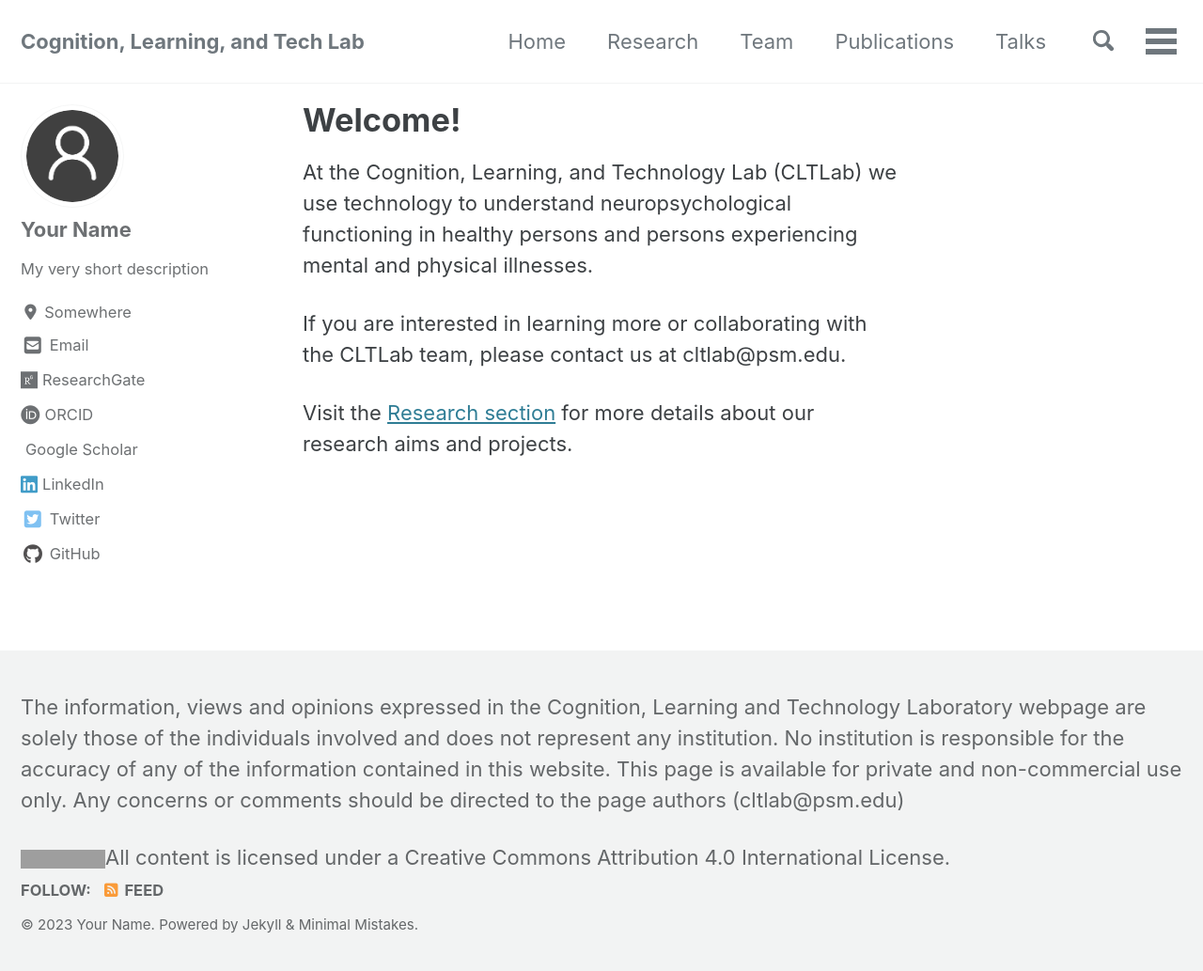
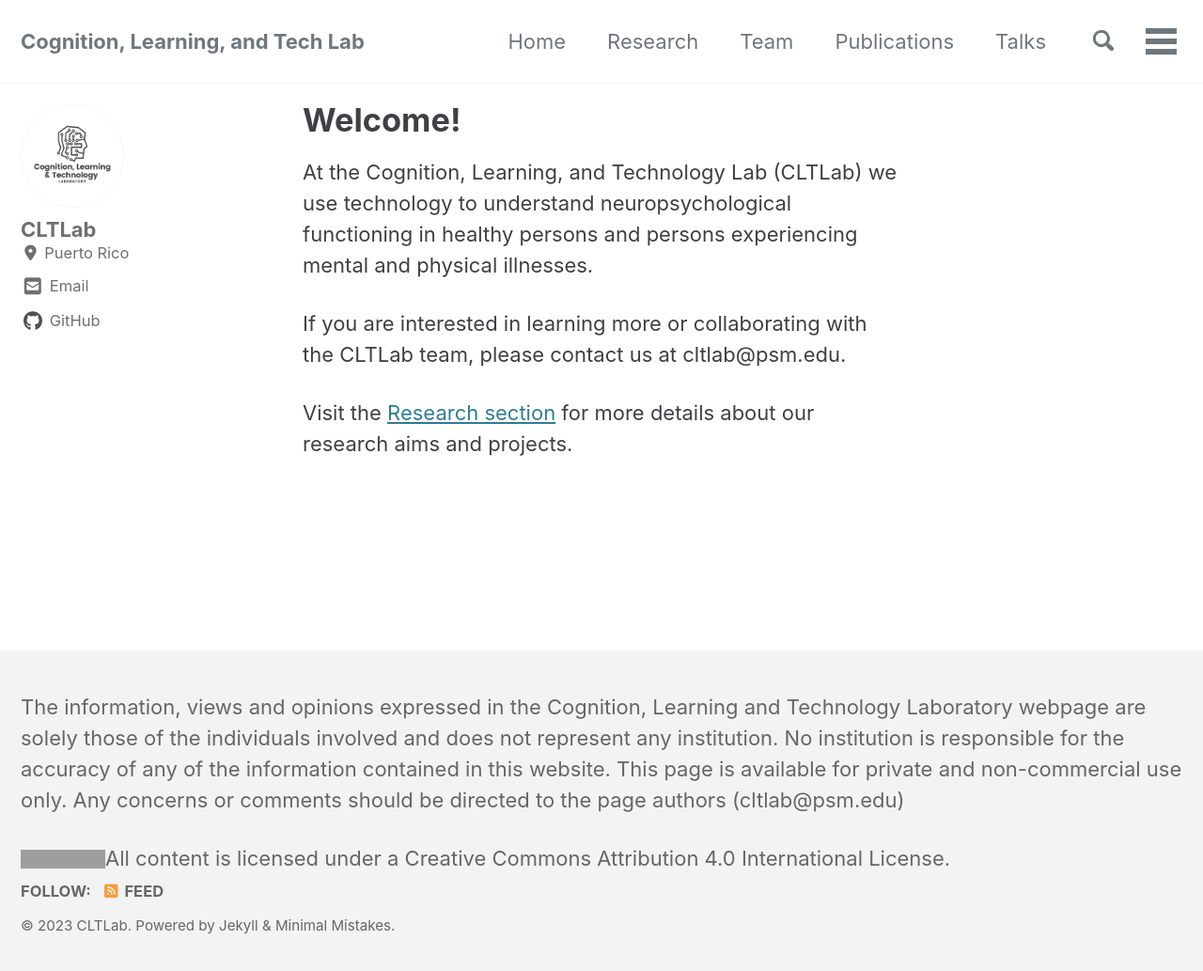
Before and after one commit to cognition-health-technology-lab/chtlab.github.io, a Jekyll site: the page built from _pages/index.md, in a window 1280 px wide and 1040 px high. Shown: the top 1033 px of the window at 94% size. Built offline with Jekyll 4.4.1, drawn with Linux system fonts in a browser that asks for light colours; cached includes are drawn as plain includes; nearby versions of some CDN libraries; a style sheet for code colours, icons or effects is not loaded; grey boxes are pictures that could not be loaded.

Commit message:
Add sidebar and lab logo

```diff
--- a/_config.yml
+++ b/_config.yml
@@ -15,39 +15,23 @@ locale                   : "en-US"
 title                    : "Cognition, Learning, and Tech Lab"
 subtitle                 : # site tagline that appears below site title in masthead
 title_separator          : "-"
-name                     : "Your Name"
-description              : "An amazing website."
+name                     : "CLTLab"
+description              : "CLTLab website"
 
 # Site Author info
 ##################################################
 author:
-  name             : "Your Name"
+  name             : "CLTLab"
   avatar           : "/assets/images/bio-photo.png"
-  bio              : "My very short description"
-  location: "Somewhere"
+  location: "Puerto Rico"
   #links that appear in the authors navigation sidebar
   links:
     - label: "Email"
       icon: "fas fa-fw fa-envelope-square fa-lg"
-      url: "mailto:your_email@email.com"
-    - label: "ResearchGate"
-      icon: "fab fa-researchgate fa-lg"
-      url: "https://www.researchgate.net/"
-    - label: "ORCID"
-      icon: "fab fa-orcid fa-lg"
-      url: "https://orcid.org/"
-    - label: "Google Scholar"
-      icon: "ai ai-google-scholar-square"
-      url: "https://scholar.google.com/"
-    - label: "LinkedIn"
-      icon: "fab fa-linkedin fa-lg"
-      url: "https://LinkedIn.com/"
-    - label: "Twitter"
-      icon: "fab fa-fw fa-twitter-square fa-lg"
-      url: "https://twitter.com/"
+      url: "mailto:cltlab@psm.edu."
     - label: "GitHub"
       icon: "fab fa-fw fa-github fa-lg"
-      url: "https://github.com/"
+      url: "https://github.com/cognition-learning-tech-lab"
 
 # Social Sharing
 ##################################################
```
Also changed, not shown: assets/images/bio-photo.png.
